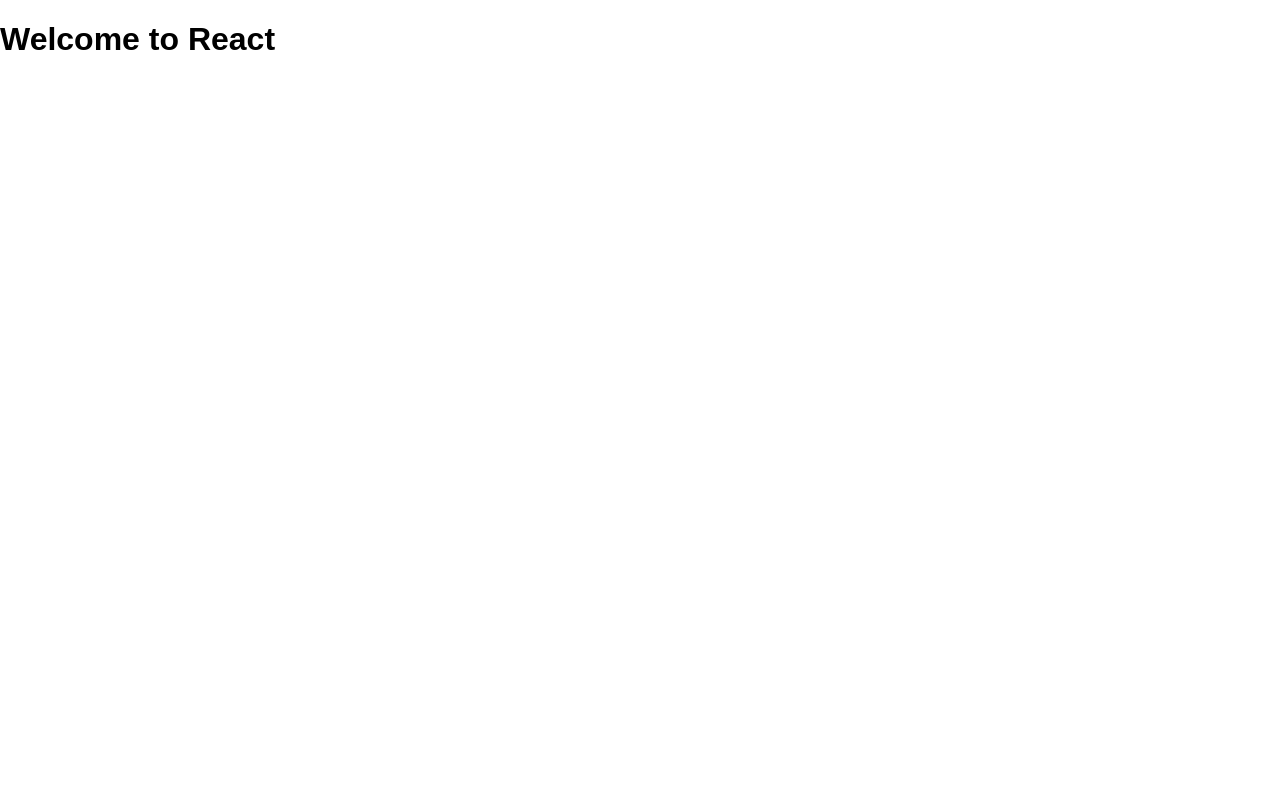
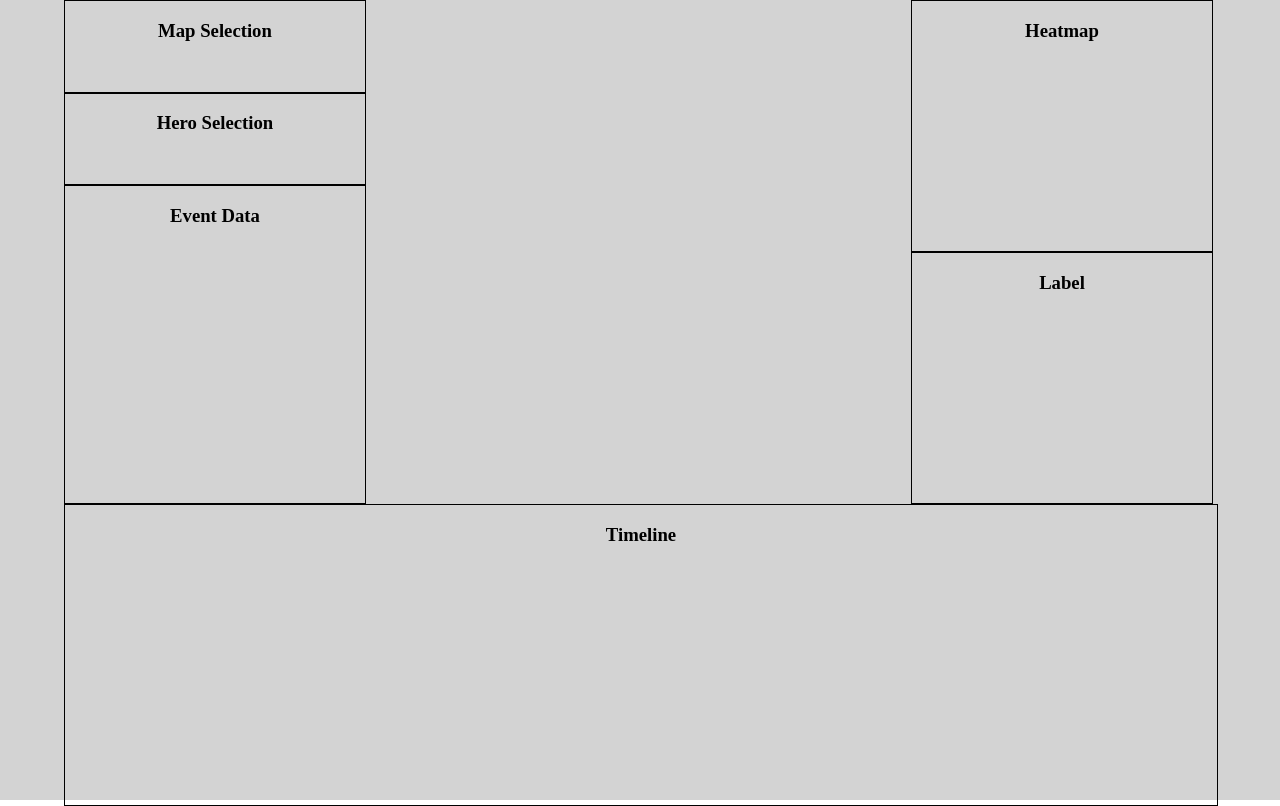
Before and after one commit to guiilab/stratmapper-dota-v2-ro, a React app in the folder client/: page / in a window 1280 px wide. Built offline with nearby package versions, Linux system fonts and the light colour scheme; no server answers.

Commit message:
css outline

```diff
--- a/client/src/components/App.js
+++ b/client/src/components/App.js
@@ -1,4 +1,12 @@
 import React, { Component } from 'react';
+
+import Map from './Map.js';
+import Timeline from './Timeline.js';
+import MapSelection from './MapSelection.js';
+import HeroSelection from './HeroSelection.js';
+import EventData from './EventData.js';
+import Heatmap from './Heatmap.js';
+import Label from './Label.js';
 
 class App extends Component {
     state = {
@@ -22,12 +30,26 @@
 
     render() {
         return (
-      <div className="App">
-        <header className="App-header">
-          <h1 className="App-title">Welcome to React</h1>
-        </header>
-        <p className="App-intro">{this.state.response}</p>
+            <React.Fragment>
+                <Map />
+                <div className="app-container">
+                    <div className="center-container">
+                        <div className="left-sidebar">
+                            <MapSelection />
+                            <HeroSelection />
+                            <EventData />
                         </div>
+                        <div className="right-sidebar">
+                            <Heatmap />
+                            <Label />
+                        </div>
+                        <div className="right-sidebar">
+                        </div>
+                    </div>
+                    <Timeline />
+
+                </div>
+            </React.Fragment>
         );
     }
 }
--- /dev/null
+++ b/client/src/components/EventData.js
@@ -0,0 +1,13 @@
+import React, { Component } from 'react';
+
+class EventData extends Component {
+    render() {
+        return (
+            <div className='event-data-container'>
+                <h3>Event Data</h3>
+            </div>
+        );
+    }
+}
+
+export default EventData;
--- /dev/null
+++ b/client/src/components/Heatmap.js
@@ -0,0 +1,13 @@
+import React, { Component } from 'react';
+
+class Heatmap extends Component {
+    render() {
+        return (
+            <div className='heatmap-container'>
+                <h3>Heatmap</h3>
+            </div>
+        );
+    }
+}
+
+export default Heatmap;
--- /dev/null
+++ b/client/src/components/HeroSelection.js
@@ -0,0 +1,13 @@
+import React, { Component } from 'react';
+
+class HeroSelection extends Component {
+    render() {
+        return (
+            <div className="hero-selection-container">
+                <h3>Hero Selection</h3>
+            </div>
+        );
+    }
+}
+
+export default HeroSelection;
--- /dev/null
+++ b/client/src/components/Label.js
@@ -0,0 +1,13 @@
+import React, { Component } from 'react';
+
+class Label extends Component {
+    render() {
+        return (
+            <div className="label-container">
+                <h3>Label</h3>
+            </div>
+        );
+    }
+}
+
+export default Label;
--- /dev/null
+++ b/client/src/components/Map.js
@@ -0,0 +1,11 @@
+import React, { Component } from 'react';
+
+class Map extends Component {
+    render() {
+        return (
+            <div className="map-container"></div>
+        );
+    }
+}
+
+export default Map;
--- /dev/null
+++ b/client/src/components/MapSelection.js
@@ -0,0 +1,13 @@
+import React, { Component } from 'react';
+
+class MapSelection extends Component {
+    render() {
+        return (
+            <div className="map-selection-container">
+                <h3>Map Selection</h3>
+            </div>
+        );
+    }
+}
+
+export default MapSelection;
--- /dev/null
+++ b/client/src/components/Timeline.js
@@ -0,0 +1,13 @@
+import React, { Component } from 'react';
+
+class Timeline extends Component {
+    render() {
+        return (
+            <div className="timeline-container">
+                <h3>Timeline</h3>
+            </div>
+        );
+    }
+}
+
+export default Timeline;
--- a/client/src/css/index.css
+++ b/client/src/css/index.css
@@ -1,5 +1,66 @@
-body {
-  margin: 0;
-  padding: 0;
-  font-family: sans-serif;
+html, body, #root {
+	height: 100%;
+	margin: 0;
 }
+
+.app-container {
+	margin: auto;
+	height: 90%;
+	width: 90%;
+}
+
+.map-container {
+	position: absolute;
+	width: 100%;
+	height: 100%;
+	background-color: lightgrey;
+	/* background-image: url('../img/dotaminimap_7.jpg');
+	background-position: center;
+	background-repeat: no-repeat;
+	background-size: cover;
+	*/
+	z-index: -100;
+}
+
+.center-container {
+	text-align: center;
+	height: 70%;
+}
+
+/* Left Sidebar */
+
+.left-sidebar, .right-sidebar {
+	display: flex;
+	justify-content: space-around;
+	flex-direction: column;
+	height: 100%;
+	width: 305px;
+}
+
+.left-sidebar {
+	float: left;
+}
+
+.right-sidebar {
+	float: right;
+}
+
+.map-selection-container, .hero-selection-container {
+	border: 1px solid black;
+	height: 100px;
+	width: 300px;
+}
+
+.event-data-container, .heatmap-container, .label-container {
+	border: 1px solid black;
+	height: 350px;
+	width: 300px;
+}
+
+.timeline-container {
+	text-align: center;
+	margin: auto;
+	width: 100%;
+	height: 300px;
+	border: 1px solid black;
+}
--- a/server.js
+++ b/server.js
@@ -7,6 +7,7 @@
 app.get('/api/hello', (req, res) => {
     res.send({ express: 'Hello From Express' });
 });
+
 if (process.env.NODE_ENV === 'production') {
 
     // Serve any static files
```
Also changed, not shown: client/public/index.html (+1 -0 lines), client/src/img/dotaminimap_7.jpg (added). Lines whose indentation alone changed are shown as unchanged.
